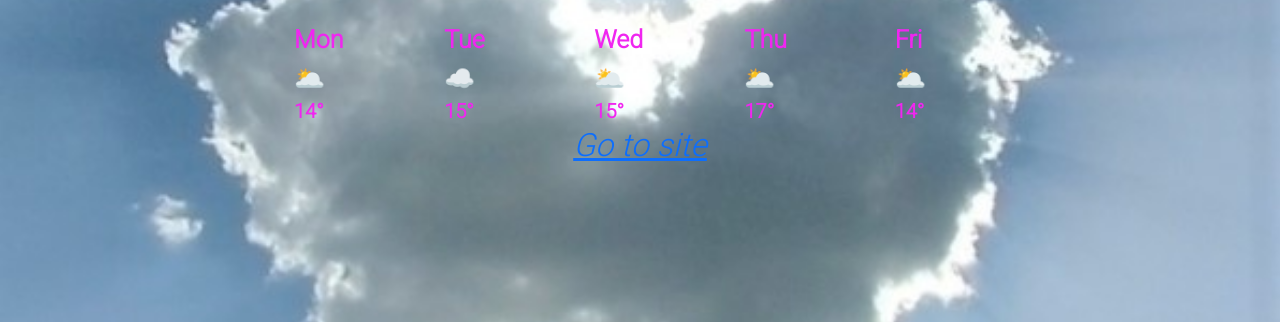
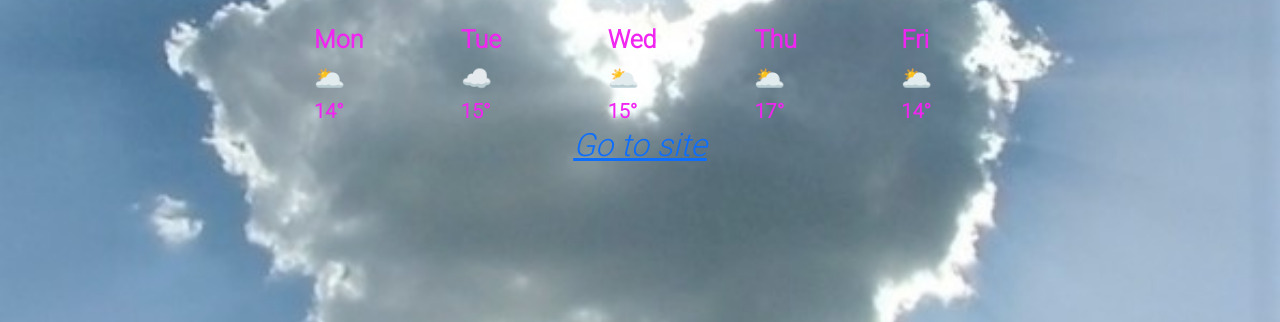
Before and after one commit to Josie-101/Weather, a plain HTML site: page index.html in a window 1280 px wide. Shown: the part 478-800 px from the top of the page. Drawn offline with nearby package versions, Linux system fonts and the light colour scheme.

Commit message:
Increased row margin

```diff
--- a/styles.css
+++ b/styles.css
@@ -82,7 +82,7 @@ form {
 
 .row {
   padding: 100;
-  margin-left: 200px;
+  margin-left: 220px;
   margin-right: 15px;
 }
 
```
